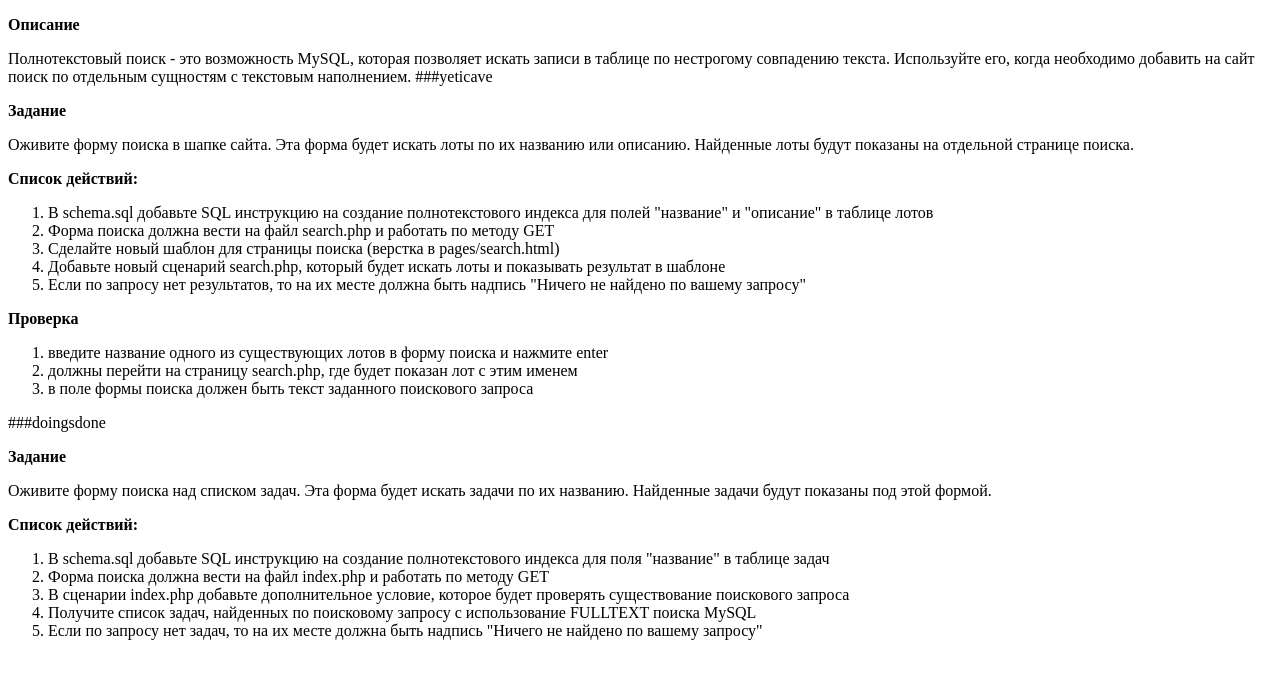
After one commit to vitalikgosin/623405-doingsdone, a PHP site: page /pages/task.html in a window 1280 px wide. The commit adds this page. Shown: the top 679 px of the page. Run offline with PHP 8.4, Linux system fonts and the light colour scheme.

Commit message:
Revert "Revert ":cat:""
This reverts commit dce2bf2414c0a98a566c2b984253fc666342f463.

```diff
--- a/index.php
+++ b/index.php
@@ -169,6 +169,7 @@ $arr_tasks = [
                         <td class="task__date"><?= $date ?></td>
                     </tr>
                     <?php }?>
+
                     <!--показывать следующий тег <tr/>, если переменная $show_complete_tasks равна единице-->
                     <?php if ($show_complete_tasks): ?>
                         <tr class="tasks__item task task--completed">
--- /dev/null
+++ b/pages/task.html
@@ -0,0 +1,47 @@
+<!DOCTYPE html>
+<html lang="en">
+<head>
+  <meta charset="UTF-8">
+  <title>Title</title>
+</head>
+<body>
+<p class="m-t-1"><b>Описание</b></p>
+<p></p>
+Полнотекстовый поиск - это возможность MySQL, которая позволяет искать записи в таблице по нестрогому совпадению текста.
+Используйте его, когда необходимо добавить на сайт поиск по отдельным сущностям с текстовым наполнением.
+###yeticave
+<p class="m-t-1"><b>Задание</b></p>
+<p>Оживите форму поиска в шапке сайта. Эта форма будет искать лоты по их названию или описанию. Найденные
+лоты будут показаны на отдельной странице поиска.</p>
+<p><strong>Список действий:</strong></p>
+<ol>
+  <li>В schema.sql добавьте SQL инструкцию на создание полнотекстового индекса для полей "название" и
+    "описание" в таблице лотов</li>
+  <li>Форма поиска должна вести на файл search.php и работать по методу GET</li>
+  <li>Сделайте новый шаблон для страницы поиска (верстка в pages/search.html)</li>
+  <li>Добавьте новый сценарий search.php, который будет искать лоты и показывать результат в шаблоне</li>
+  <li>Если по запросу нет результатов, то на их месте должна быть надпись "Ничего не найдено по вашему запросу"</li>
+</ol>
+
+<p class="m-t-1"><b>Проверка</b></p>
+
+<ol>
+  <li>введите название одного из существующих лотов в форму поиска и нажмите enter</li>
+  <li>должны перейти на страницу search.php, где будет показан лот с этим именем</li>
+  <li>в поле формы поиска должен быть текст заданного поискового запроса</li>
+</ol>
+
+###doingsdone
+<p class="m-t-1"><b>Задание</b></p>
+<p>Оживите форму поиска над списком задач. Эта форма будет искать задачи по их названию.
+  Найденные задачи будут показаны под этой формой.</p>
+<p><strong>Список действий:</strong></p>
+<ol>
+  <li>В schema.sql добавьте SQL инструкцию на создание полнотекстового индекса для поля "название" в таблице задач</li>
+  <li>Форма поиска должна вести на файл index.php и работать по методу GET</li>
+  <li>В сценарии index.php добавьте дополнительное условие, которое будет проверять существование поискового запроса</li>
+  <li>Получите список задач, найденных по поисковому запросу с использование FULLTEXT поиска MySQL</li>
+  <li>Если по запросу нет задач, то на их месте должна быть надпись "Ничего не найдено по вашему запросу"</li>
+</ol>
+</body>
+</html>
```
